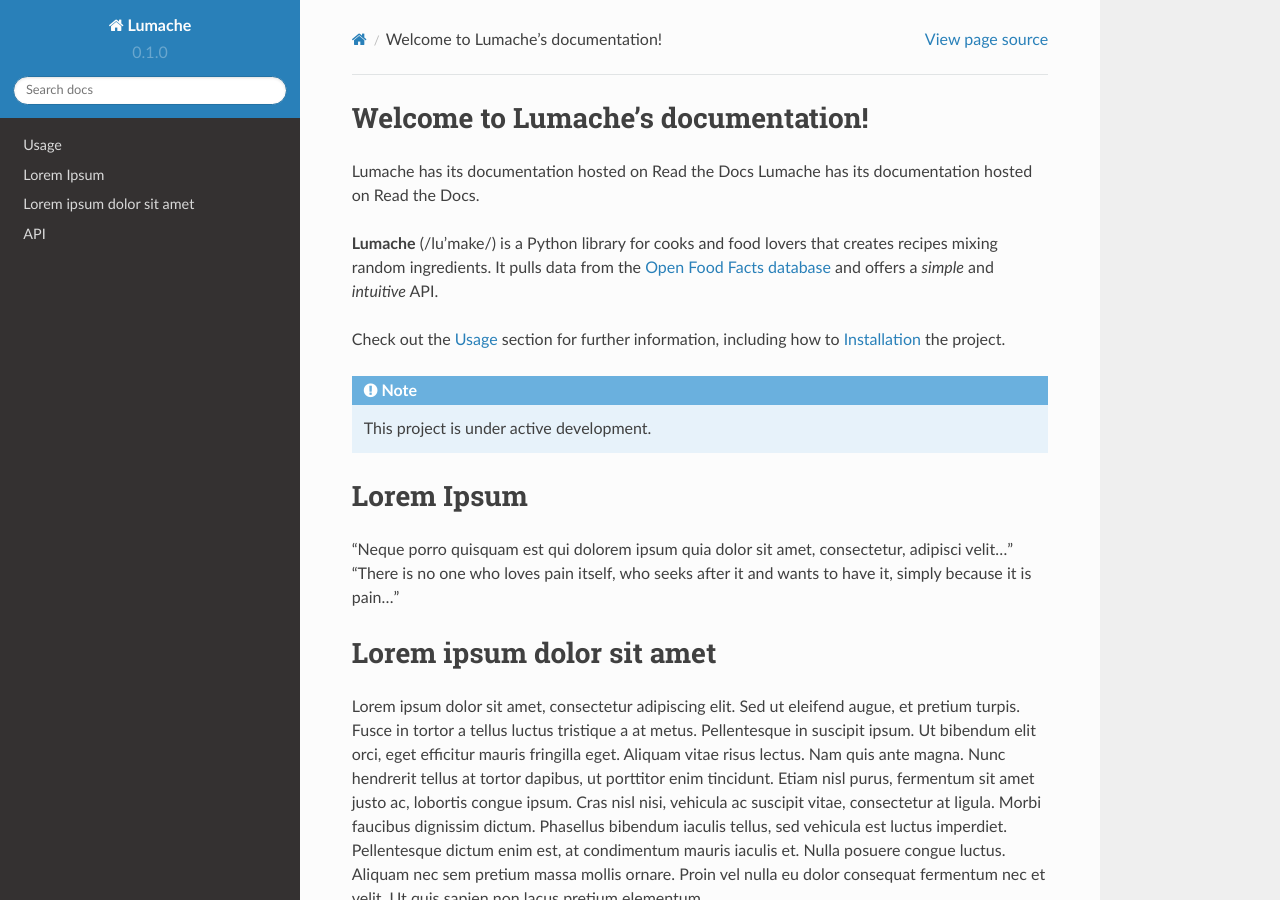
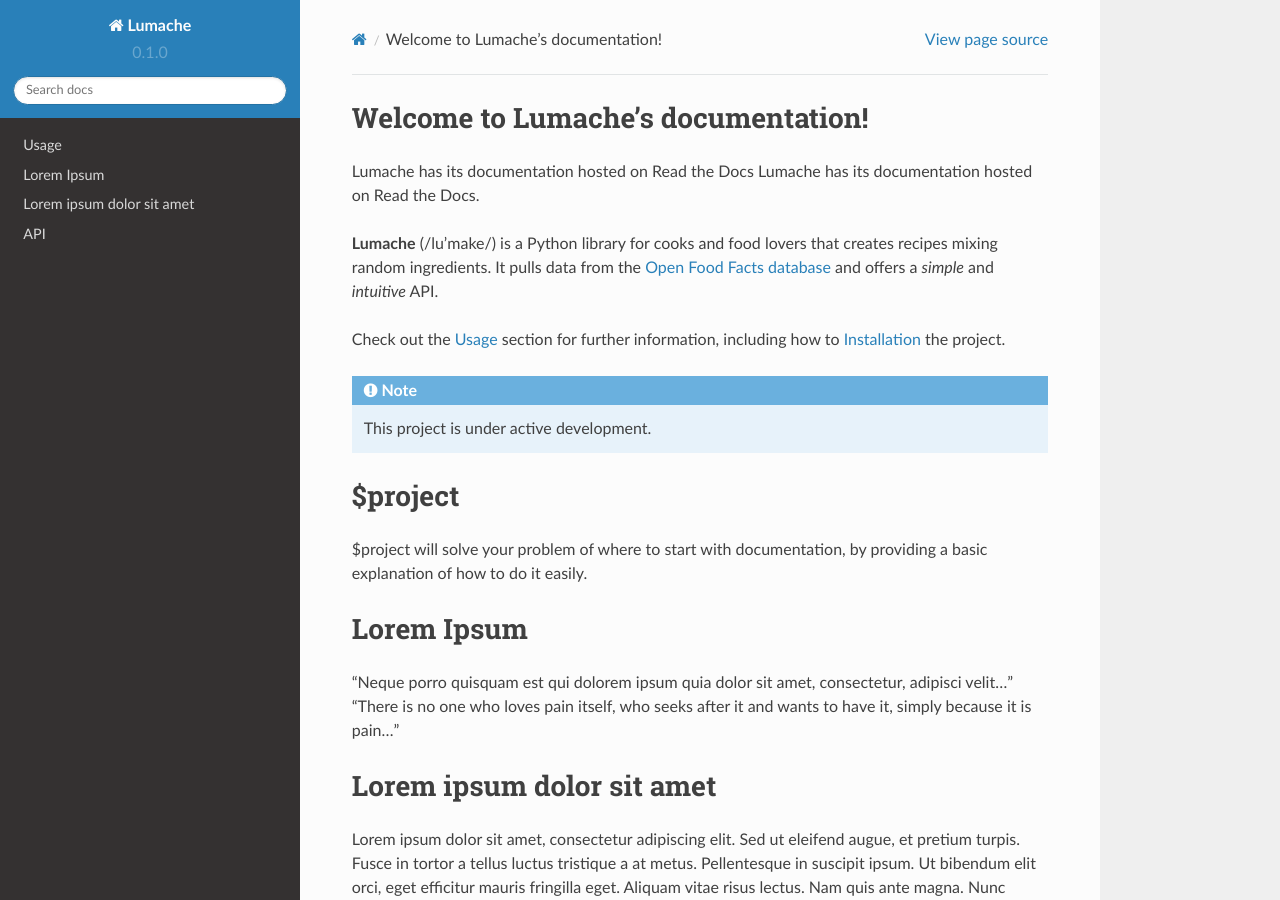
Before and after one commit to rasundsbak/rtd-tutorial, a Sphinx documentation site: the page built from docs/source/index.rst, in a window 1280 px wide and 900 px high. Built offline with Sphinx 7.4.7 and the Read the Docs theme 2.0.0, drawn with Linux system fonts in a browser that asks for light colours; pages that are not in the unit, such as notebooks, are missing from menus.

Commit message:
Update index.rst
added test line w $ sign

```diff
--- a/docs/source/index.rst
+++ b/docs/source/index.rst
@@ -15,6 +15,12 @@
 .. note::
 
    This project is under active development.
+
+$project
+========
+
+$project will solve your problem of where to start with documentation,
+by providing a basic explanation of how to do it easily.
 
 Lorem Ipsum
 ============
```
